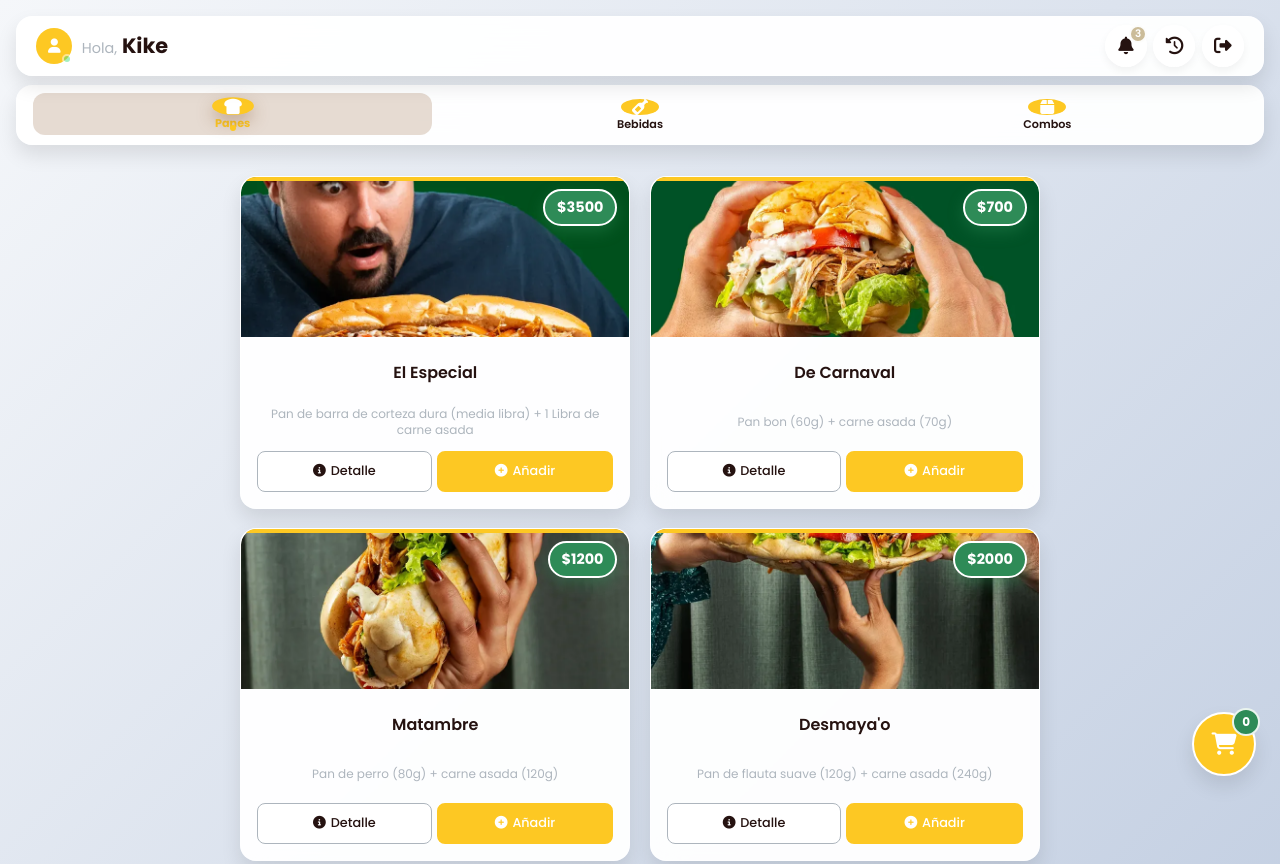
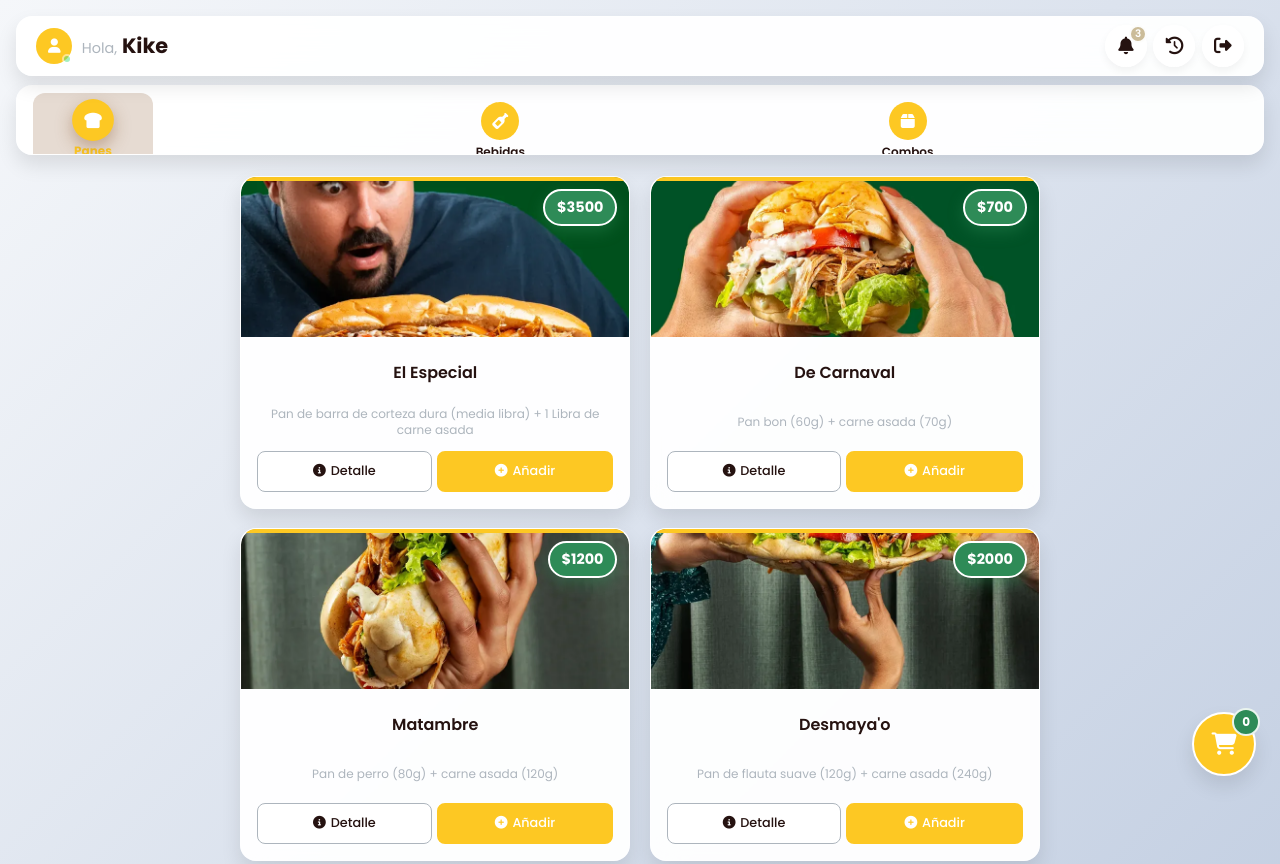
Before and after one commit to manteca182/Manteca, a plain HTML site: page index.html in a window 1280 px wide. Shown: the top 864 px of the page. Drawn offline with Linux system fonts and the light colour scheme.

Commit message:
Actualizar styles.css

```diff
--- a/styles.css
+++ b/styles.css
@@ -290,7 +290,11 @@ header {
   flex-shrink: 0;
 }
 
-/* Categorías más compactas y sin scroll */
+webkit-scrollbar {
+  display: none;
+}
+
+/* Categorías más compactas y sin scroll - VERSIÓN CORREGIDA */
 .categories-header {
   position: fixed;
   top: 85px; /* Más cerca del header en desktop */
@@ -303,11 +307,11 @@ header {
   box-shadow: var(--shadow);
   z-index: 999;
   display: flex;
-  justify-content: space-around;
+  justify-content: space-between;
   align-items: center;
   gap: 0.5rem;
   border: 1px solid rgba(255, 255, 255, 0.3);
-  height: 60px;
+  height: 70px; /* Aumentado para títulos */
   overflow: hidden;
 }
 
@@ -324,14 +328,14 @@ header {
   background: none;
   border: none;
   cursor: pointer;
-  padding: 0.3rem;
+  padding: 0.5rem 0.3rem;
   border-radius: 12px;
   transition: all 0.3s ease;
-  min-width: 70px;
+  min-width: 0;
   position: relative;
-  flex-shrink: 0;
   flex: 1;
   height: 100%;
+  max-width: 120px;
 }
 
 .category-btn:hover {
@@ -365,6 +369,8 @@ header {
   color: white;
   font-size: 1rem;
   transition: all 0.3s ease;
+  flex-shrink: 0;
+  margin-bottom: 0.3rem;
 }
 
 .category-btn:hover .category-icon {
@@ -376,15 +382,19 @@ header {
   box-shadow: 0 6px 15px rgba(130, 76, 33, 0.4);
 }
 
-/* Estilos para títulos de categoría */
+/* Estilos para títulos de categoría - VERSIÓN CORREGIDA */
 .category-title {
-  font-size: 0.7rem;
+  font-size: 0.75rem;
   font-weight: 600;
   color: var(--dark);
-  margin-top: 0.2rem;
   text-align: center;
   line-height: 1.2;
   transition: all 0.3s ease;
+  white-space: nowrap;
+  overflow: hidden;
+  text-overflow: ellipsis;
+  max-width: 100%;
+  flex-shrink: 0;
 }
 
 .category-btn.active .category-title {
@@ -394,6 +404,21 @@ header {
 
 .category-btn:hover .category-title {
   color: var(--primary);
+}
+
+/* Distribución equitativa para 3 categorías */
+.categories-header {
+  display: grid;
+  grid-template-columns: repeat(3, 1fr);
+  gap: 0.5rem;
+}
+
+.category-btn {
+  display: flex;
+  flex-direction: column;
+  align-items: center;
+  justify-content: center;
+  width: 100%;
 }
 
 .modal-open header,
```
